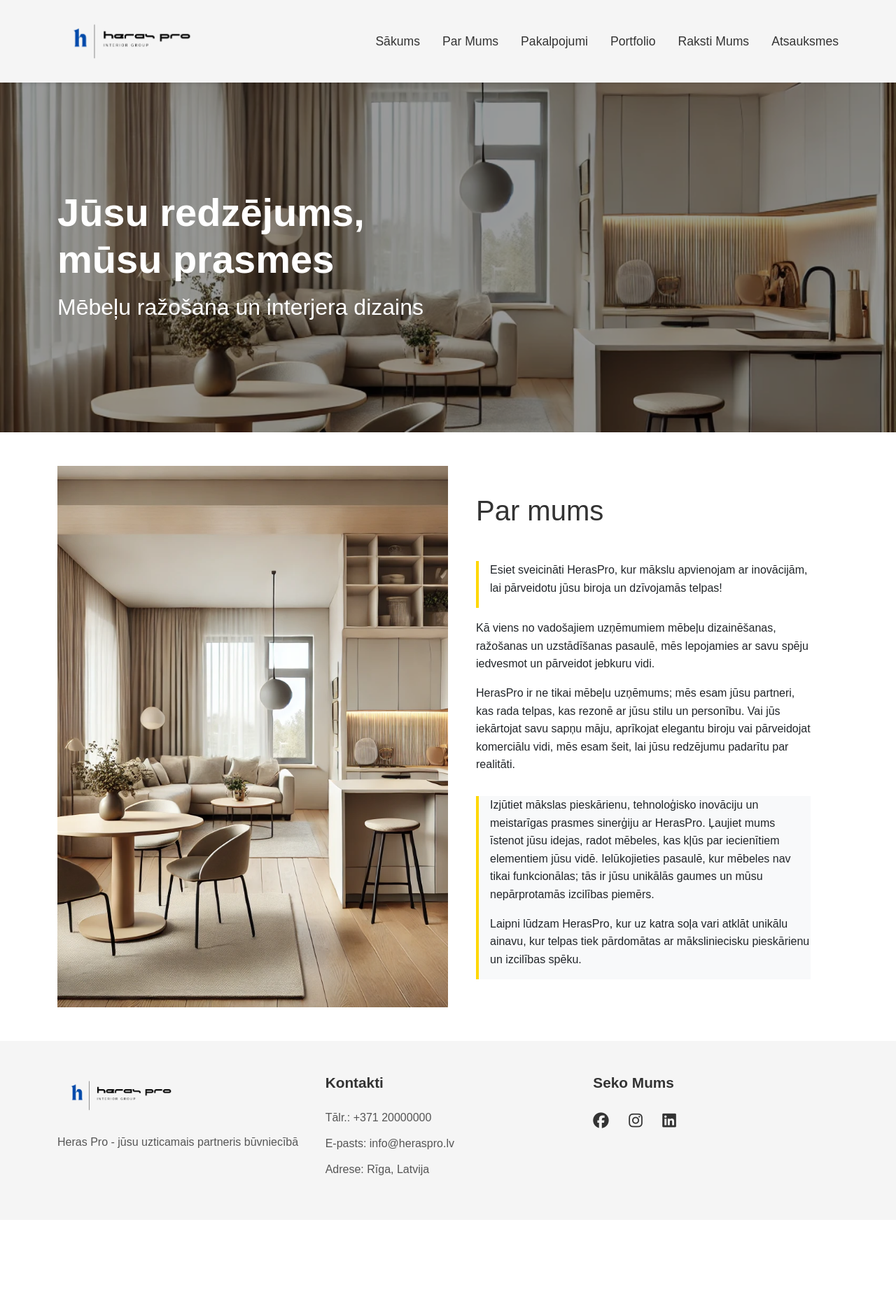
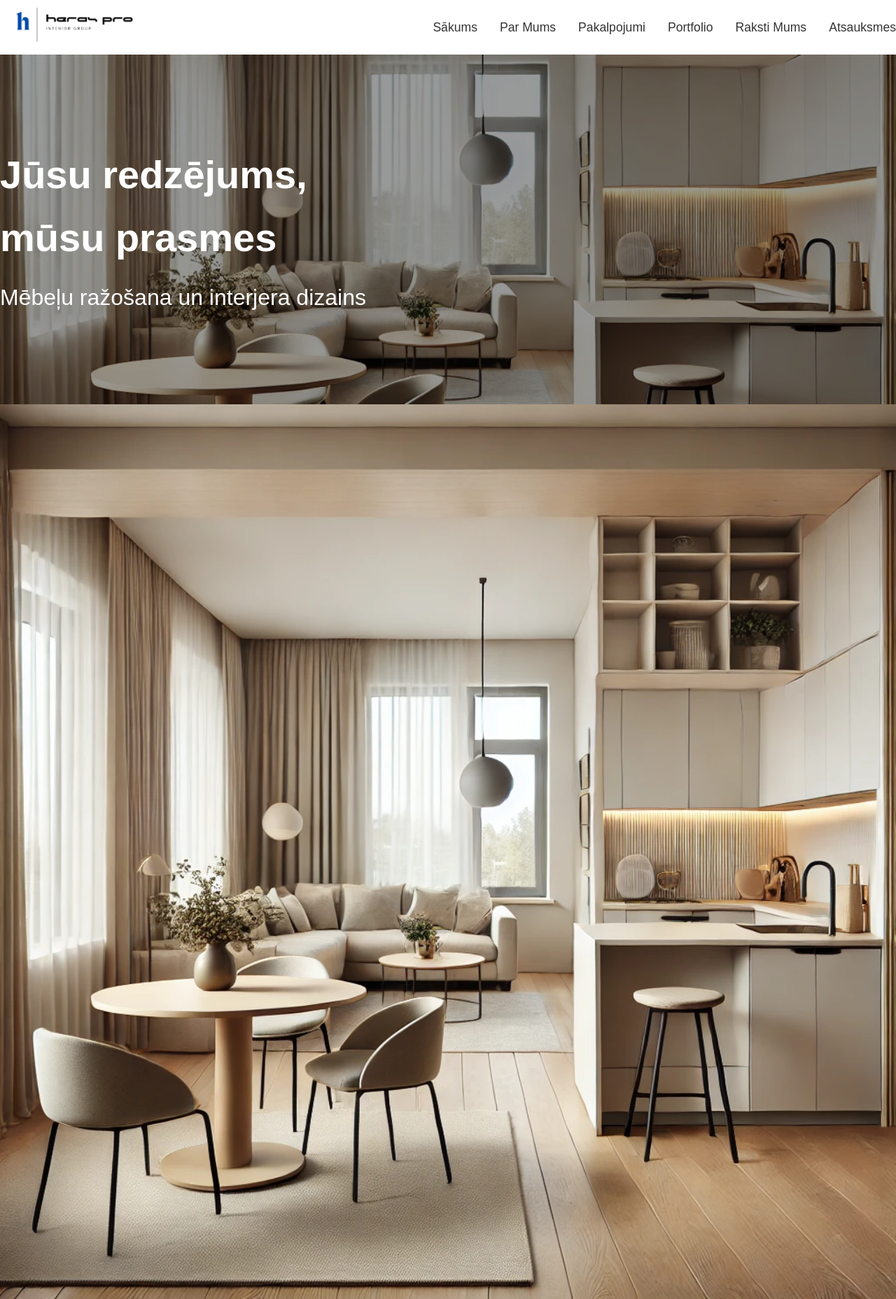
Before and after one commit to danielsliepins/heras_pro, a Django app: page / in a window 1280 px wide. Shown: the top 1857 px of the page at 70% size. Before the commit the page ends 1680 px from the top, so only its background shows below. Run offline with Django 5.2, Linux system fonts and the light colour scheme.

Commit message:
sef
dfsvseefw

```diff
--- a/main/templates/base.html
+++ b/main/templates/base.html
@@ -1,25 +1,20 @@
+{% load static %}
 <!DOCTYPE html>
 <html lang="lv">
 <head>
     <meta charset="UTF-8">
     <meta name="viewport" content="width=device-width, initial-scale=1.0">
-    <title>{% block title %}Heras Pro{% endblock %}</title>
-    <link href="https://cdn.jsdelivr.net/npm/bootstrap@5.3.2/dist/css/bootstrap.min.css" rel="stylesheet">
-    <link rel="stylesheet" href="https://cdnjs.cloudflare.com/ajax/libs/font-awesome/6.5.1/css/all.min.css">
-    {% load static %}
-    <link rel="stylesheet" href="{% static 'main/css/style.css' %}">
+    <title>Heras Pro</title>
+    <link rel="stylesheet" type="text/css" href="{% static 'main/css/style.css' %}">
 </head>
 <body>
-    <header>
+    <div>
         <div class="container">
-            <div class="navbar">
+            <nav class="navbar">
                 <a href="{% url 'sakums' %}" class="logo">
                     <img src="{% static 'main/images/logo.webp' %}" alt="Heras Pro Logo" class="logo-img">
                 </a>
-                <button class="menu-btn">
-                    <i class="fas fa-bars"></i>
-                </button>
-                <nav>
+
                 <ul>
                     <li><a href="{% url 'sakums' %}">Sākums</a></li>
                     <li><a href="{% url 'par_mums' %}">Par Mums</a></li>
@@ -30,44 +25,35 @@
                 </ul>
             </nav>
         </div>
-        </div>
-    </header>
 
-    <main style="margin: 0; padding: 0;">
-        {% block content %}
-        {% endblock %}
+        <main role="main" style="margin: 0; padding: 0;">
+            {% block content %}{% endblock %}
         </main>
 
-    <footer>
         <div class="container">
-            <div class="footer-content">
+            <footer class="footer-content">
                 <div class="footer-section">
                     <img src="{% static 'main/images/logo.webp' %}" alt="Heras Pro Logo" class="footer-logo">
                     <p>Heras Pro - jūsu uzticamais partneris būvniecībā</p>
                 </div>
+
                 <div class="footer-section">
                     <h3>Kontakti</h3>
                     <p>Tālr.: +371 20000000</p>
                     <p>E-pasts: info@heraspro.lv</p>
                     <p>Adrese: Rīga, Latvija</p>
                 </div>
+
                 <div class="footer-section">
                     <h3>Seko Mums</h3>
                     <div class="social-links">
-                        <a href="#"><i class="fab fa-facebook"></i></a>
-                        <a href="#"><i class="fab fa-instagram"></i></a>
-                        <a href="#"><i class="fab fa-linkedin"></i></a>
-                    </div>
-                </div>
+                        <a href="#"><span class="social-icon"></span></a>
+                        <a href="#"><span class="social-icon"></span></a>
+                        <a href="#"><span class="social-icon"></span></a>
                     </div>
                 </div>
             </footer>
-
-    <script src="https://cdn.jsdelivr.net/npm/bootstrap@5.3.2/dist/js/bootstrap.bundle.min.js"></script>
-    <script>
-        document.querySelector('.menu-btn').addEventListener('click', function() {
-            document.querySelector('nav ul').classList.toggle('show');
-        });
-    </script>
+        </div>
+    </div>
 </body>
 </html>
--- a/main/templates/sakums.html
+++ b/main/templates/sakums.html
@@ -2,8 +2,7 @@
 {% load static %}
 
 {% block content %}
-<!-- Hero Section -->
-<section class="hero-section">
+<section class="section hero-section">
     <div class="hero-overlay">
         <div class="container">
             <div class="hero-content">
@@ -14,7 +13,6 @@
     </div>
 </section>
 
-<!-- Main Content -->
 <div class="container py-5">
     <div class="row align-items-stretch content-section">
         <div class="col-md-6 p-0">
@@ -22,18 +20,13 @@
         </div>
         <div class="col-md-6 content-text">
             <h2>Par mums</h2>
-
             <div class="feature-text">
                 <p>Esiet sveicināti HerasPro, kur mākslu apvienojam ar inovācijām, lai pārveidotu jūsu biroja un dzīvojamās telpas!</p>
             </div>
-
             <p>Kā viens no vadošajiem uzņēmumiem mēbeļu dizainēšanas, ražošanas un uzstādīšanas pasaulē, mēs lepojamies ar savu spēju iedvesmot un pārveidot jebkuru vidi.</p>
-
             <p>HerasPro ir ne tikai mēbeļu uzņēmums; mēs esam jūsu partneri, kas rada telpas, kas rezonē ar jūsu stilu un personību. Vai jūs iekārtojat savu sapņu māju, aprīkojat elegantu biroju vai pārveidojat komerciālu vidi, mēs esam šeit, lai jūsu redzējumu padarītu par realitāti.</p>
-
             <div class="vision-text">
                 <p>Izjūtiet mākslas pieskārienu, tehnoloģisko inovāciju un meistarīgas prasmes sinerģiju ar HerasPro. Ļaujiet mums īstenot jūsu idejas, radot mēbeles, kas kļūs par iecienītiem elementiem jūsu vidē. Ielūkojieties pasaulē, kur mēbeles nav tikai funkcionālas; tās ir jūsu unikālās gaumes un mūsu nepārprotamās izcilības piemērs.</p>
-
                 <p>Laipni lūdzam HerasPro, kur uz katra soļa vari atklāt unikālu ainavu, kur telpas tiek pārdomātas ar māksliniecisku pieskārienu un izcilības spēku.</p>
             </div>
         </div>
```
Lines whose indentation alone changed are shown as unchanged.
